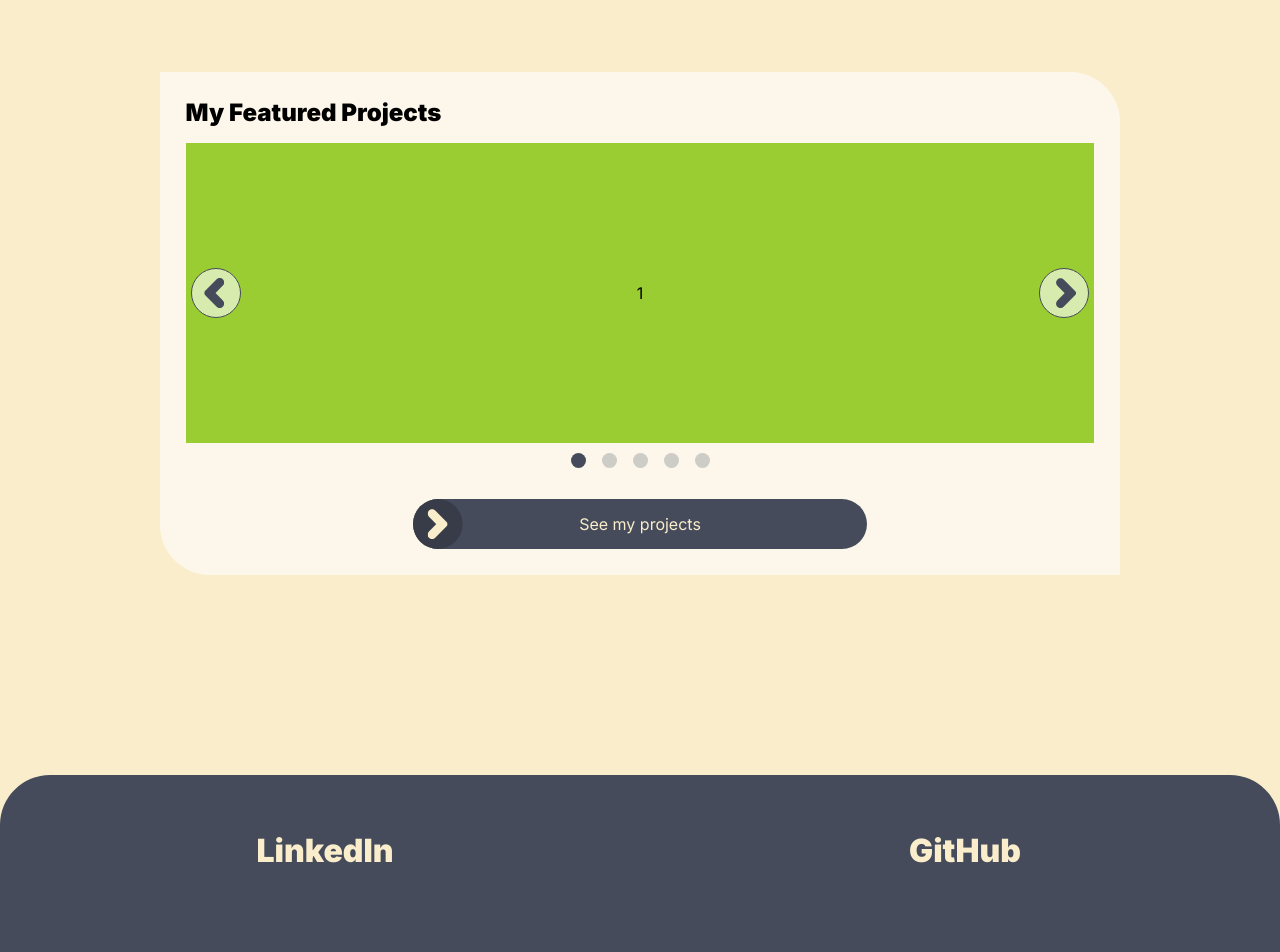
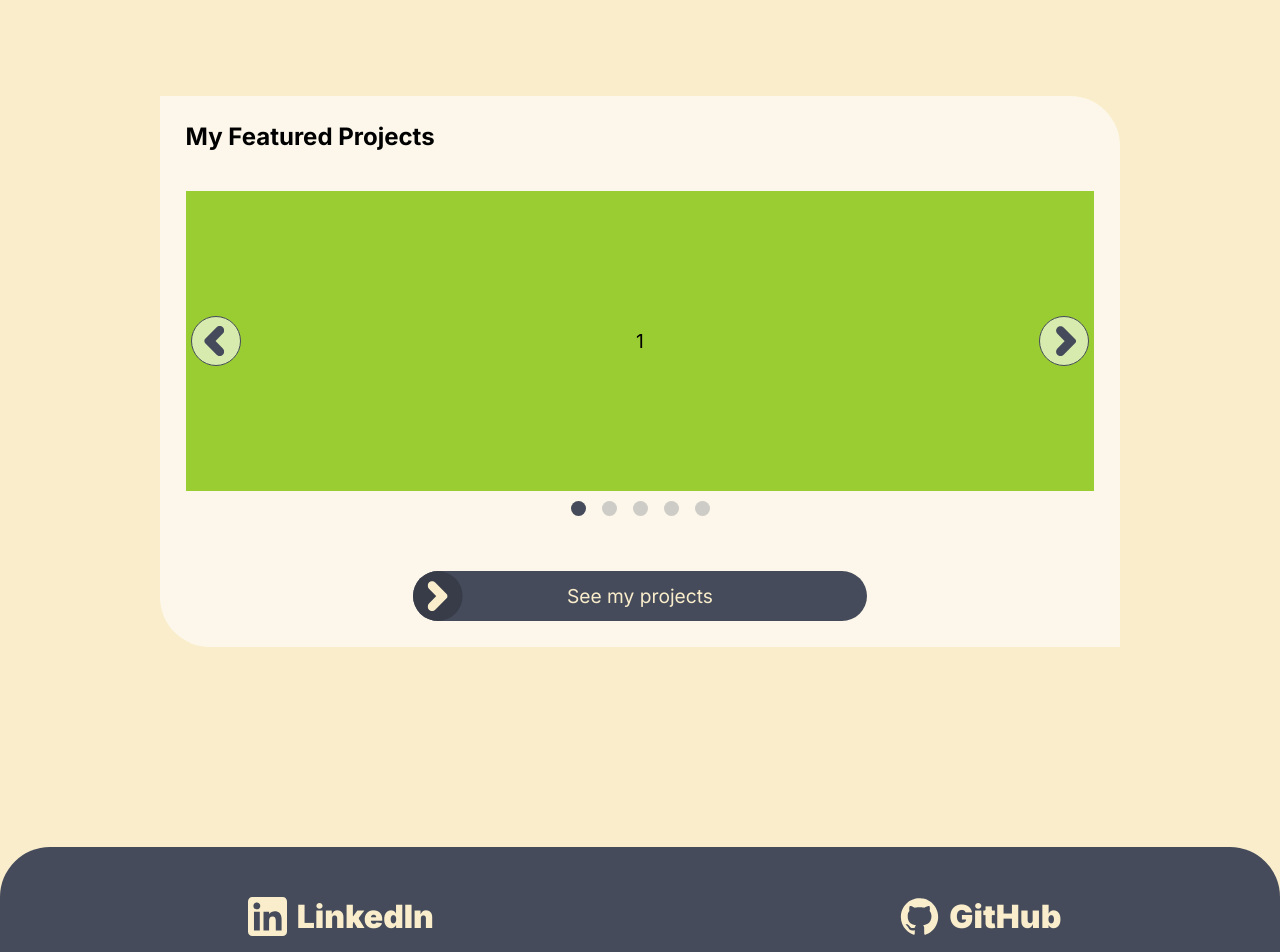
Before and after one commit to mreynaud42/my_showcase_website, a React (Vite) app: page / in a window 1280 px wide. Shown: the part 480-1432 px from the top of the page. Built offline with nearby package versions, Linux system fonts and the light colour scheme.

Commit message:
CSS restructuring

```diff
--- a/src/components/footer/SocialMedia.tsx
+++ b/src/components/footer/SocialMedia.tsx
@@ -15,8 +15,10 @@ function Media({ href, nameMedia, children }: MediaType) {
     return (
         <div>
             <a href={href}  target="_blank">
-                {children}
-                <h2>{nameMedia}</h2>
+                <div>
+                    {children}
+                    <h2>{nameMedia}</h2>
+                </div>
             </a>
         </div>
     );
@@ -24,7 +26,7 @@ function Media({ href, nameMedia, children }: MediaType) {
 
 export default function SocialMedia() {
     return (
-        <div className="social_media">
+        <div className="social-media">
             <Media href="https://linkedin.com/in/mathis-reynaud" nameMedia="LinkedIn">
                 <LogoLinkedin />
             </Media>
--- a/src/styles/components/footer/footer.css
+++ b/src/styles/components/footer/footer.css
@@ -21,22 +21,16 @@ footer > nav {
     gap: 5%;
 }
 
-p {
+footer p {
     color: white;
-    font-size: 1rem;
 }
 
-h2, svg {
+footer h2, footer svg {
     color: var(--primary-color);
     font-weight: 900;
 }
 
-a {
+footer a {
     height: 100%;
     display: inline-block;
 }
-
-svg {
-    height: 100%;
-    width: auto;
-}
--- a/src/styles/components/footer/socialMedia.css
+++ b/src/styles/components/footer/socialMedia.css
@@ -1,40 +1,33 @@
+div.social-media {
+    height: 100%;
 
-div.social_media {
     display: flex;
     flex-direction: row;
+    justify-content: space-around;
 }
 
-div.social_media > div {
-    width: 100%;
-}
-
-div.social_media, div.social_media * {
-    max-width: 100%;
-    max-height: 100%;
-}
-
-div.social_media a {
-    width: min-content;
-    margin: auto;
+div.social-media a {
     padding: 25px 50px;
     border-radius: 40px;
-
+}
+div.social-media a > div {
+    height: 100%;
     display: flex;
     flex-direction: row;
     align-items: center;
     gap: 10px;
 }
 
-div.social_media a:hover {
+div.social-media a > div svg {
+    height: 100%;
+    width: auto;
+}
+
+div.social-media a:hover {
     background-color: rgba(0, 0, 0, 0.3);
 }
 
-div.social_media svg {
-    height: 50px;
-    width: 50px;
-}
-
-div.social_media h2 {
+div.social-media h2 {
     font-weight: 900;
     font-size: 2rem;
 }
--- a/src/styles/components/header/header.css
+++ b/src/styles/components/header/header.css
@@ -23,21 +23,21 @@ header > div.top-bar, header label {
     align-items: center;
 }
 
-#menu-toggle {
+header #menu-toggle {
     display: none;
 }
 
-label.menu-button {
+header label.menu-button {
     cursor: pointer;
     z-index: 20;
 }
 
-a {
+header a {
     height: 100%;
     display: inline-block;
 }
 
-img {
+header img {
     height: 100%;
     max-width: 100%;
 }
--- a/src/styles/components/menuDiv.css
+++ b/src/styles/components/menuDiv.css
@@ -64,7 +64,7 @@ div.logo svg{
     color: var(--primary-color);
 }
 
-.nav-menu a:hover {
+.nav-menu ul a:hover {
     background-color: var(--primary-color);
     color: var(--dark-secondary-color);
 }
@@ -79,6 +79,7 @@ div.social-media-menu a {
 }
 
 div.social-media-menu h2 {
+    color: var(--primary-color);
     font-size: 3vh;
     font-weight: 500
 }
--- a/src/styles/global.css
+++ b/src/styles/global.css
@@ -43,9 +43,34 @@ h1.namepage {
     text-align: center;
 }
 
+main section {
+    border-radius: 0 50px;
+    padding: 2%;
+
+    background-color: rgba(255, 255, 255, 0.6);
+
+    display: flex;
+    flex-direction: column;
+    gap: 1.5rem;
+}
+
+main h2 {
+    margin-bottom: 1rem;
+    color: black;
+}
+
+main h3 {
+    margin-bottom: 0.5rem;
+}
+
 a, button, p, h1, h2, h3, h4, h5, h6 {
     position: relative;
+    color: black;
     z-index: 1;
+}
+
+a, p {
+    font-size: 1.2rem;
 }
 
 :is(a, button, p, h1, h2, h3, h4, h5, h6) * {
@@ -55,6 +80,12 @@ a, button, p, h1, h2, h3, h4, h5, h6 {
 
 a, a:visited {
   text-decoration: none;
+  color: var(--primary-color);
+}
+
+svg {
+    height: 100%;
+    width: auto;
 }
 
 .no-scroll {
--- a/src/styles/pages/home.css
+++ b/src/styles/pages/home.css
@@ -6,21 +6,8 @@ div.info {
     gap: 2%;
 }
 
-section {
-    border-radius: 0 50px ;
-    padding: 2%;
-
-    background-color: rgba(255, 255, 255, 0.6);
-}
-
 div.info > section {
     width: 50%;
-    border-radius: 0 50px;
-    padding: 2%;
-
-
-    display: flex;
-    flex-direction: column;
 }
 
 div.info div.button {
@@ -31,17 +18,6 @@ section.projects {
     width: 75%;
 }
 
-section h2 {
-    margin-bottom: 1rem;
-    color: black;
-}
-
-section p {
-    margin: 1rem 0;
-
-    color: black;
-}
-
 div.slider {
     margin-bottom: 1rem;
 }
```
